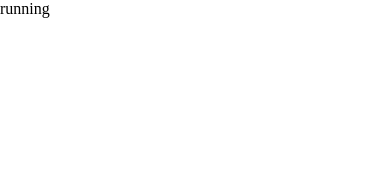
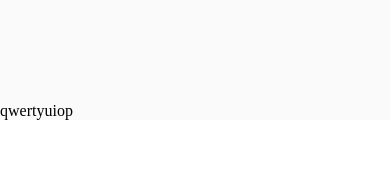
Before and after one commit to NickGreenSF/stardle, a React Native app: screen / in a window 390 px wide. Shown: the top 170 px of the page. Built offline with nearby package versions, Linux system fonts and the light colour scheme.

Commit message:
added some style stuff for react native

```diff
--- a/App.tsx
+++ b/App.tsx
@@ -1,5 +1,5 @@
 import React from 'react'
-import Puzzle from './components/Puzzle'
+import Puzzle from './Puzzle'
 
 export default function App () {
     return <Puzzle />
--- /dev/null
+++ b/Puzzle.tsx
@@ -0,0 +1,31 @@
+import React from 'react'
+import { View, TextInput } from "./components/Themed"
+import { StyleSheet } from 'react-native'
+
+let mockdata : Array<String> = [
+    "Harry Potter and the Half-Blood Prince",
+    "Daniel Radcliffe",
+    "Rupert Grint",
+    "Emma Watson",
+    "Helena Bonham Carter",
+    "Robbie Coltrane",
+    "Warwick Davis"
+]
+
+export default function Puzzle () {
+    return <View>
+        <TextInput style={styles.text}></TextInput>
+        <TextInput style={styles.text}></TextInput>
+        <TextInput style={styles.text}></TextInput>
+        <TextInput style={styles.text}></TextInput>
+        <TextInput style={styles.text}></TextInput>
+        <TextInput style={styles.text}></TextInput>
+        qwertyuiop
+    </View>
+}
+
+const styles = StyleSheet.create({
+    text: {
+        flex: 1,
+    },
+})
--- /dev/null
+++ b/components/AppContext.tsx
@@ -0,0 +1,10 @@
+import React from "react";
+
+type ColorScheme = "light" | "dark";
+
+const AppContext = React.createContext({
+  scheme: "light" as ColorScheme,
+  setScheme: (scheme: ColorScheme) => {},
+});
+
+export default AppContext;
--- a/components/Puzzle.tsx
+++ /dev/null
@@ -1,15 +0,0 @@
-import React from 'react'
-
-let mockdata : Array<String> = [
-    "Harry Potter and the Half-Blood Prince",
-    "Daniel Radcliffe",
-    "Rupert Grint",
-    "Emma Watson",
-    "Helena Bonham Carter",
-    "Robbie Coltrane",
-    "Warwick Davis"
-]
-
-export default function Puzzle () {
-    return <div>running</div>
-}
--- /dev/null
+++ b/components/Themed.tsx
@@ -0,0 +1,54 @@
+import React, { useContext } from "react"
+import { View as DefaultView, TextInput as DefaultTextInput } from "react-native"
+import Colors from "../constants/Colors"
+import AppContext from "./AppContext"
+
+type ThemeProps = {
+    lightColor?: string;
+    darkColor?: string;
+  };
+
+export function useThemeColor(
+  props: { light?: string; dark?: string },
+  colorName: keyof typeof Colors.light & keyof typeof Colors.dark
+) {
+  const context = useContext(AppContext);
+  const theme = context.scheme;
+  const colorFromProps = props[theme];
+
+  if (colorFromProps) {
+    return colorFromProps;
+  } else {
+    return Colors[theme][colorName];
+  }
+}
+
+export type ViewProps = ThemeProps & DefaultView["props"];
+export type TextInputProps = ThemeProps & DefaultTextInput["props"];
+
+export function View(props: ViewProps) {
+    const { style, lightColor, darkColor, ...otherProps } = props;
+    const backgroundColor = useThemeColor(
+      { light: lightColor, dark: darkColor },
+      "background"
+    );
+
+    return <DefaultView style={[{ backgroundColor }, style]} {...otherProps} />;
+}
+
+export function TextInput(props: TextInputProps) {
+    const { style, lightColor, darkColor, ...otherProps } = props;
+    const color = useThemeColor({ light: lightColor, dark: darkColor }, "text");
+    const placeholderTextColor = useThemeColor(
+      { light: lightColor, dark: darkColor },
+      "placeholderTextColor"
+    );
+
+    return (
+      <DefaultTextInput
+        style={[{ color }, style]}
+        placeholderTextColor={placeholderTextColor}
+        {...otherProps}
+      />
+    );
+  }
--- /dev/null
+++ b/constants/Colors.tsx
@@ -0,0 +1,36 @@
+const tintColorLight = "#2f95dc";
+const tintColorDark = "#fff";
+const altLight = "#ddd";
+const altDark = "#002f42";
+export default {
+  light: {
+    text: "#000",
+    background: "rgb(250, 250, 250)",
+    tint: tintColorLight,
+    tabIconDefault: "#666",
+    tabIconSelected: tintColorLight,
+    placeholderTextColor: "#666",
+    touchableColor: altLight,
+    linkbuttonText: "#2684FF",
+    winColor: "#f65a5a",
+    loseColor: "#ccc",
+    socialText: "#fff",
+    socialColor: "#4285F4",
+    barContent: "dark-content",
+  },
+  dark: {
+    text: "#fff",
+    background: "#131320",
+    tint: tintColorDark,
+    tabIconDefault: "#ccc",
+    tabIconSelected: tintColorDark,
+    placeholderTextColor: "#555",
+    touchableColor: altDark,
+    linkbuttonText: "#fff",
+    winColor: "#702",
+    loseColor: "#05445e",
+    socialText: "#fff",
+    socialColor: "#4285F4",
+    barContent: "light-content",
+  },
+};
```
